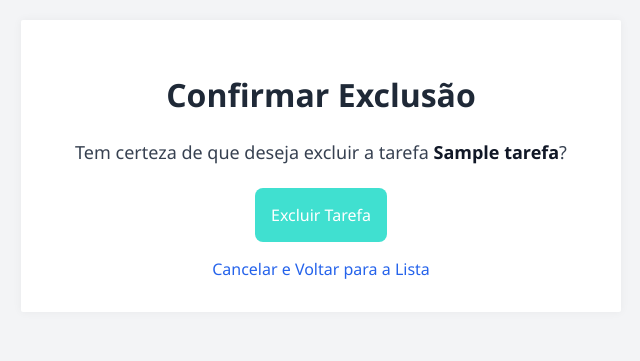
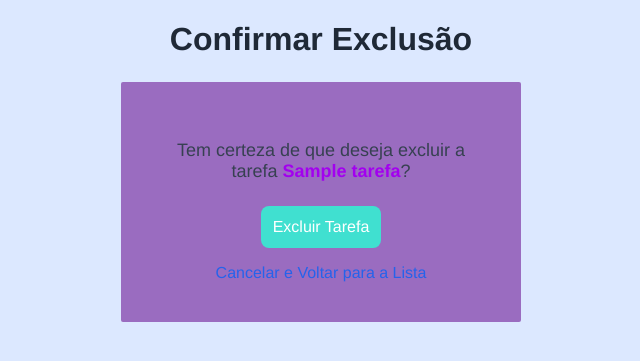
Before and after one commit to avmoonlight/to_do, a Flask app: page /deletar/1 in a window 1280 px wide. Shown: the top 361 px of the page, without its empty margins (319-959 px from the left). Run offline with Flask 3, Linux system fonts and the light colour scheme; tables that the repository leaves empty or names only in its code hold one stand-in row (values such as "Sample post").

Commit message:
confirmar deletar foi alterado medidas, fontes e cores. Tarefas linkou o arquivo css para estilização da header. Editar modificou a estrutura do arquivo editar.html.

```diff
--- a/static/styles/confirmar_deletar.css
+++ b/static/styles/confirmar_deletar.css
@@ -1,22 +1,21 @@
 
 *{
     box-sizing: border-box;
-    font-family: 'Segoe UI', Tahoma, Geneva, Verdana, sans-serif;
+    font-family: 'Franklin Gothic Medium', 'Arial Narrow', Arial, sans-serif;
 }
 
 body {
-    background-color: #f3f4f6;
+    background-color: #dce8ff;
     margin: 0;
     padding: 0;
 }
 
 .container {
-    max-width: 600px;
+    max-width: 400px;
     margin: auto;
-    padding: 2rem;
-    background-color: #ffffff;
+    padding: 40px;
+    background-color: #9a6cc0;
     border-radius: 2px;
-    box-shadow: 0 0 10px rgba(0, 0, 0, 0.05);
     margin-top: 20px;
 }
 
@@ -25,34 +24,32 @@ h1 {
     font-size: 2rem;
     font-weight: bold;
     color: #1f2937;
-    margin-bottom: 1.5rem;
+    margin-bottom: 24px;
 }
 
 p {
-    font-size: 1.125rem;
+    font-size: 18px;
     color: #374151;
-    margin-bottom: 1.5rem;
+    margin-bottom: 24px;
     text-align: center;
 }
 
 strong {
-    color: #111827;
+    color: rgb(163, 0, 239);
 }
 
 form {
     text-align: center;
-
 }
 
 button {
     background-color: #40E0D0;
     color: white;
-    padding: 16px;
-    font-size: 1rem;
+    padding: 12px;
+    font-size: 16px;
     border: none;
-    border-radius: 0.5rem;
+    border-radius: 8px;
     cursor: pointer;
-    transition: background-color 0.2s ease;
 }
 
 button:hover {
@@ -63,11 +60,11 @@ a {
     display: block;
     text-align: center;
     color: #2563eb;
-    font-size: 1rem;
-    margin-top: 1rem;
+    font-size: 16px;
+    margin-top: 16px;
     text-decoration: none;
 }
 
 a:hover {
-    text-decoration: underline;
+    text-decoration: none;
 }
--- a/templates/confirmar_deletar.html
+++ b/templates/confirmar_deletar.html
@@ -9,9 +9,9 @@
   <title>Confirmar Exclusão</title>
 </head>
 <body>
+    <h1>Confirmar Exclusão</h1>
 
   <div class="container">
-    <h1>Confirmar Exclusão</h1>
 
     <p>Tem certeza de que deseja excluir a tarefa <strong>{{ tarefa.nome }}</strong>?</p>
 
```
Also changed, not shown: static/styles/editar.css (+5 -4 lines), static/styles/tarefas.css (+7 -1 lines), templates/editar.html (+9 -9 lines), templates/tarefas.html (+6 -3 lines).
